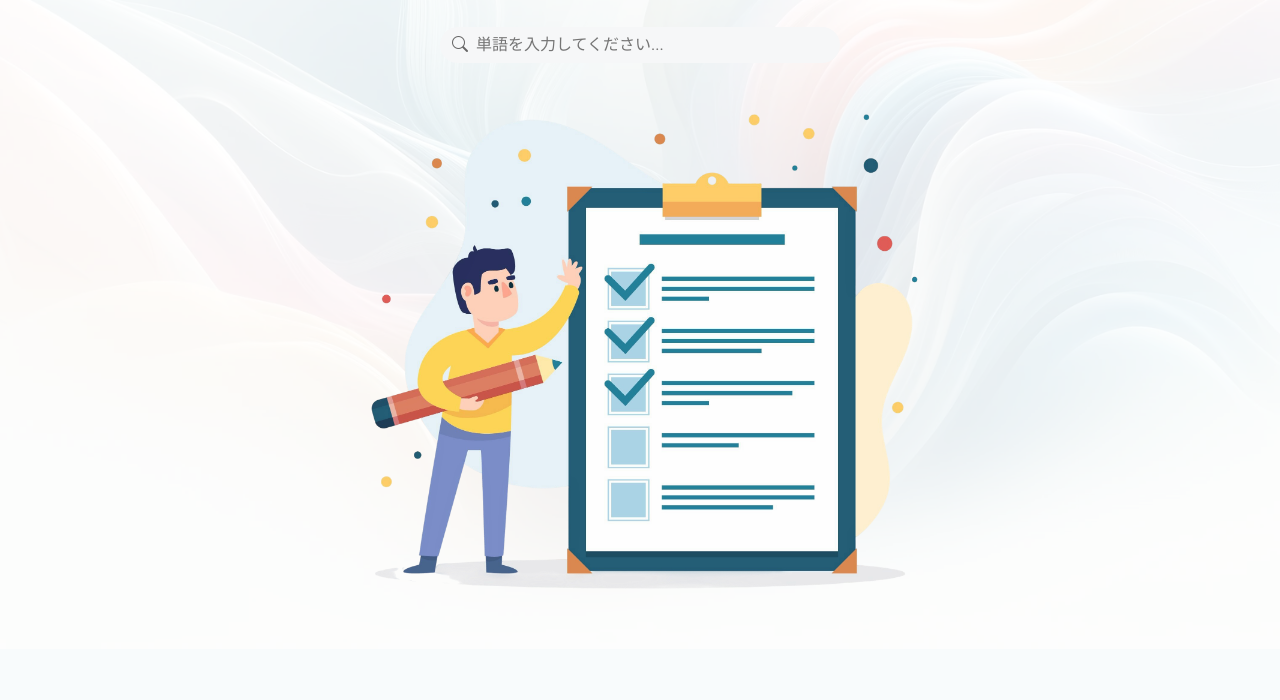
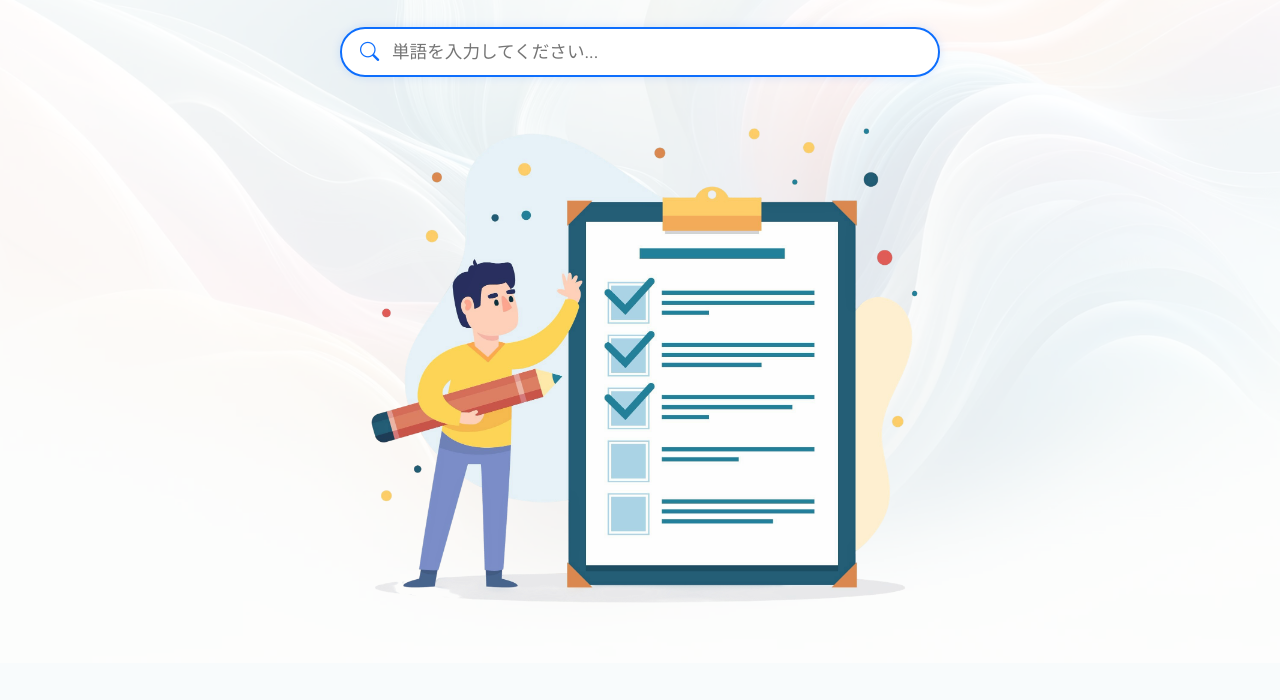
Before and after one commit to khanhung913/frontend, a plain HTML site: page index.html in a window 1280 px wide. Shown: the part 214-914 px from the top of the page. Drawn offline with nearby package versions, Linux system fonts and the light colour scheme.

Commit message:
style: enlarge and highlight search bar

```diff
--- a/assets/css/main.css
+++ b/assets/css/main.css
@@ -211,31 +211,34 @@ h6 {
 
 .search-container {
   position: relative;
-  max-width: 400px;
+  max-width: 600px;
   width: 100%;
 }
 
 .search-container input {
   width: 100%;
-  padding: 6px 12px 6px 36px;
-  border: none;
+  padding: 10px 20px 10px 50px;
+  font-size: 1.1rem;
+  border: 2px solid #0d6efd;
   border-radius: 50px;
-  background: #f6f7f8;
+  background: #fff;
+  box-shadow: 0 0 10px rgba(13, 110, 253, 0.15);
 }
 
 .search-container input:focus {
   outline: none;
   background: #fff;
-  box-shadow: 0 0 0 1px #ccc;
+  box-shadow: 0 0 0 3px rgba(13, 110, 253, 0.25);
 }
 
 .search-container .search-icon {
   position: absolute;
   top: 50%;
-  left: 12px;
+  left: 20px;
   transform: translateY(-50%);
   cursor: pointer;
-  color: #666;
+  color: #0d6efd;
+  font-size: 1.2rem;
 }
 
 .search-container .history-results {
```
